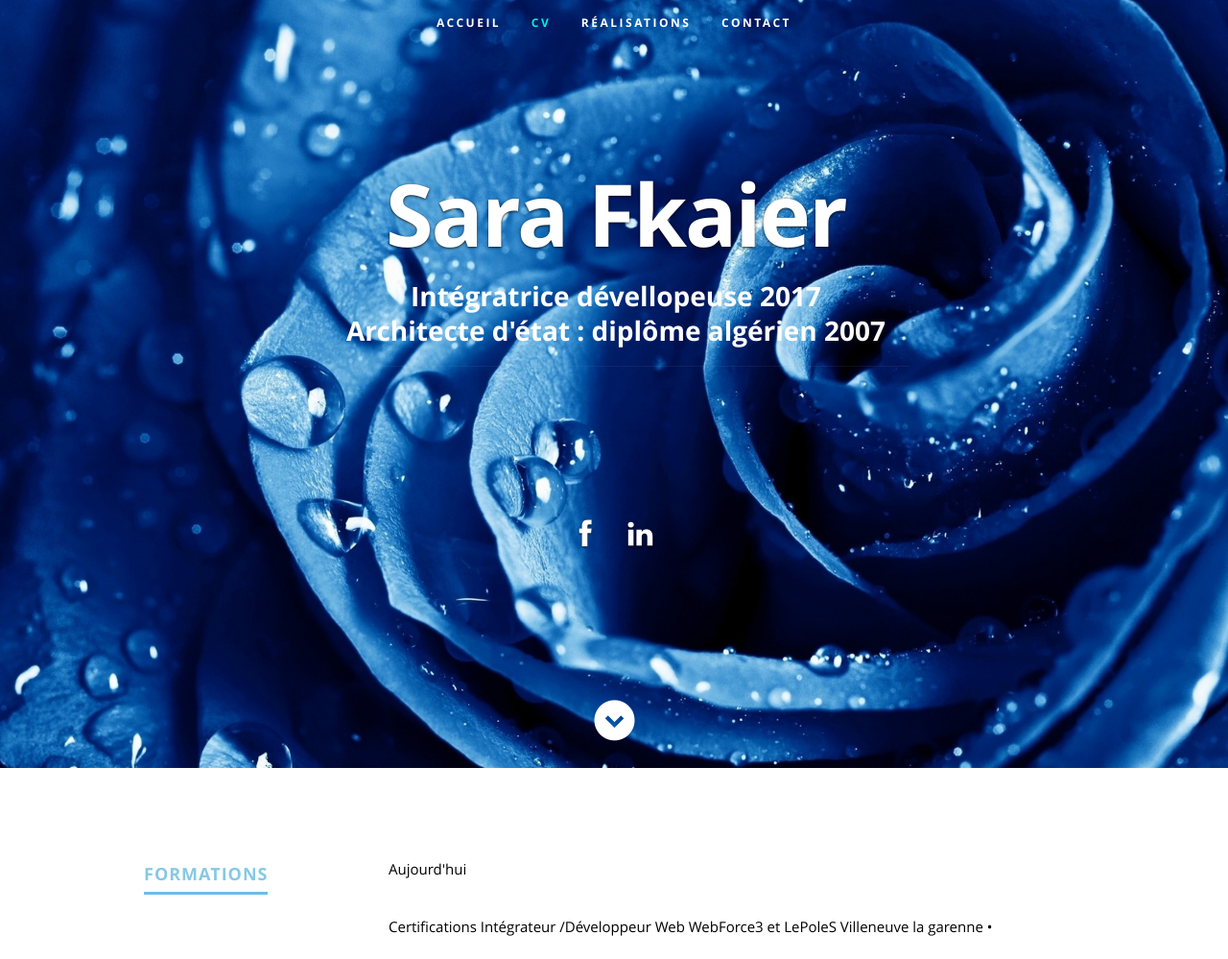
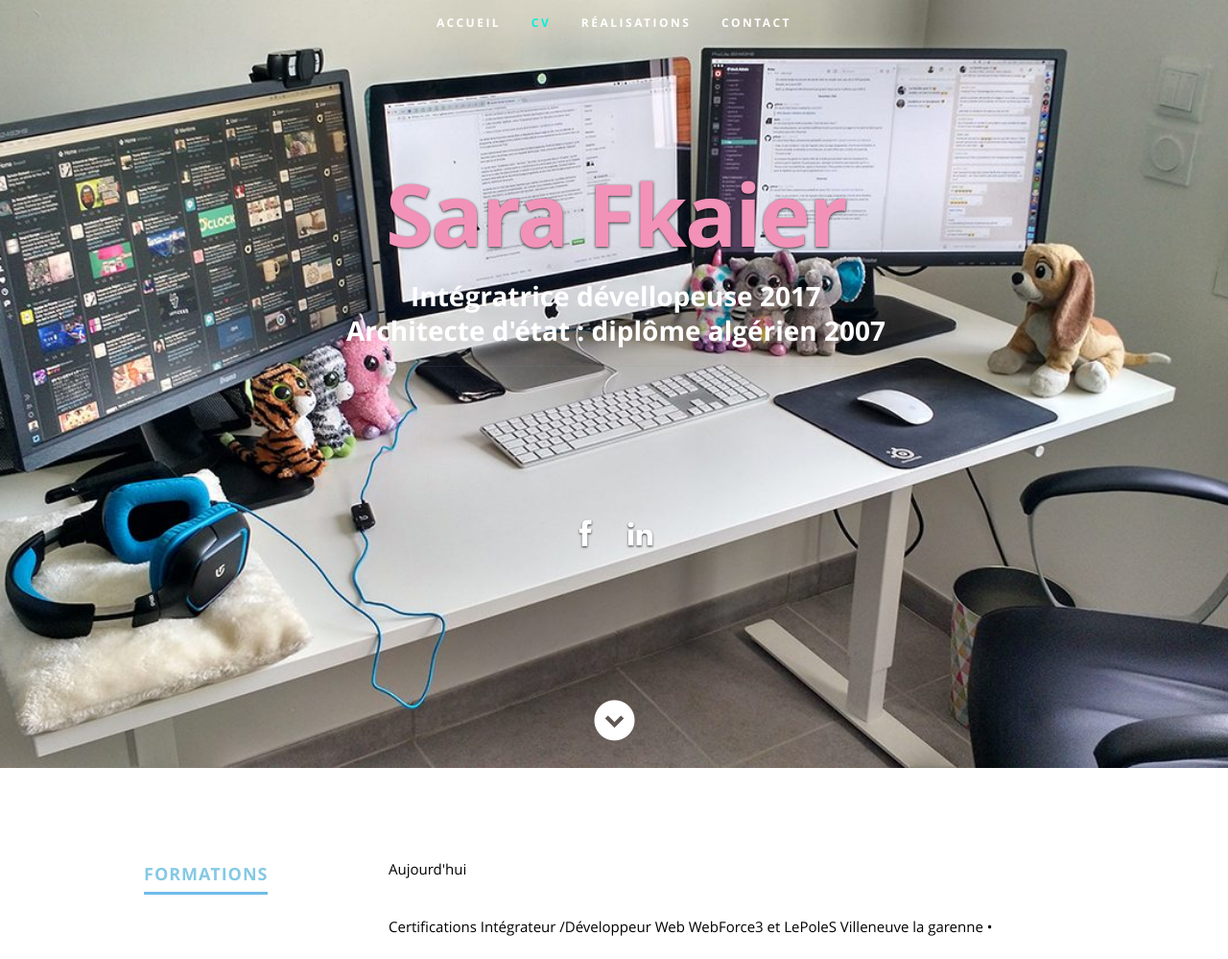
Before and after one commit to myriemboularouk/MERYEM_CV, a PHP site: page / in a window 1280 px wide. Shown: the top 999 px of the page at 96% size. Run offline with PHP 8.4, Linux system fonts and the light colour scheme; data comes from the database, SQL or seed files in the repository; some libraries are stand-ins or nearby versions.

Commit message:
c4
changer la photo

```diff
--- a/public/css/layout.css
+++ b/public/css/layout.css
@@ -34,7 +34,7 @@ header {
    height: 800px;
    min-height: 500px;
    width: 100%;
-    background: url(../images/blue-flower.jpg) no-repeat top center;/*modif Meryem*/
+    background: url(../images/ordinateuravecpeluche.jpg) no-repeat top center;/*modif Meryem*/
    background-size: cover !important;
 	-webkit-background-size: cover !important;
    text-align: center;
@@ -60,7 +60,7 @@ header .banner {
 header .banner-text { width: 100%; }
 header .banner-text .responsive-headline {
    font: 90px/1.1em 'opensans-bold', sans-serif;
-   color: #fff;
+   color: #f292b8;
    letter-spacing: -2px;
    margin: 0 auto 18px auto;
    text-shadow: 0px 1px 3px rgba(0, 0, 0, .8);
@@ -100,7 +100,7 @@ header .social li {
    padding: 0;
 }
 header .social li a { color: #fff; }
-header .social li a:hover { color: #11ABB0; }
+header .social li a:hover { color:#1d0d0d; }
 
 /* scrolldown link */
 header .scrolldown a {
```
Also changed, not shown: public/images/ordinateur.jpg (added), public/images/ordinateuravecpeluche.jpg (added), public/images/ordinateurblanc.jpg (added).
